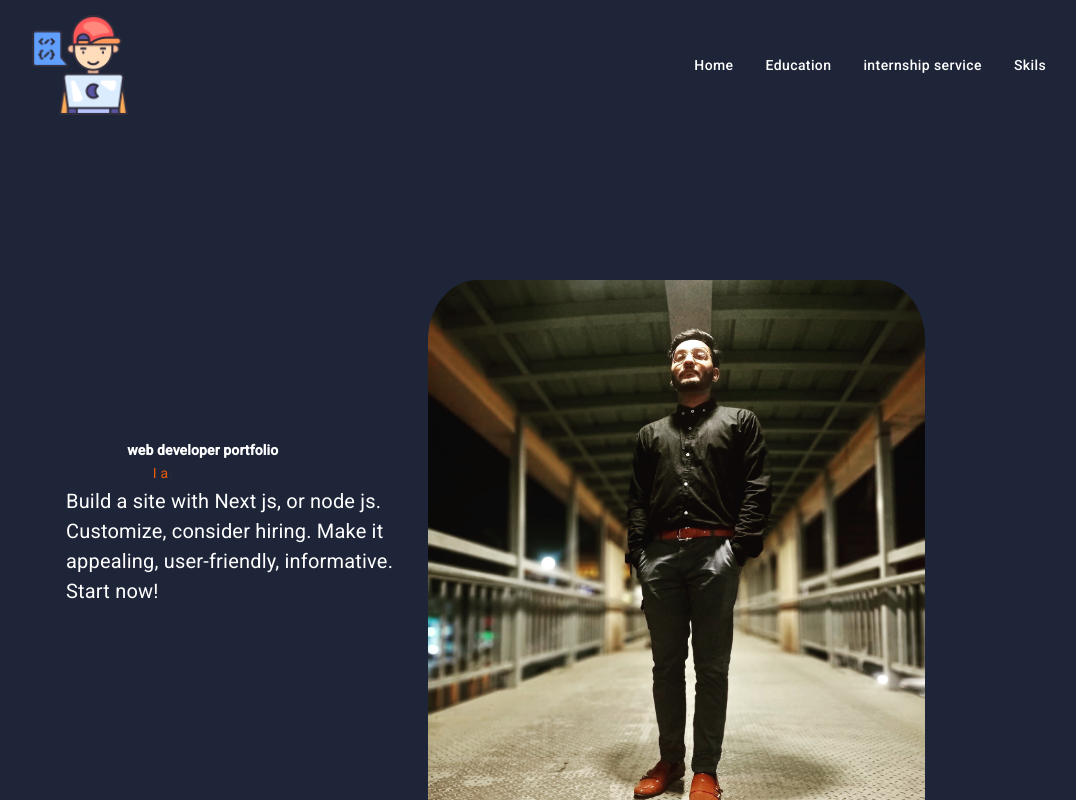
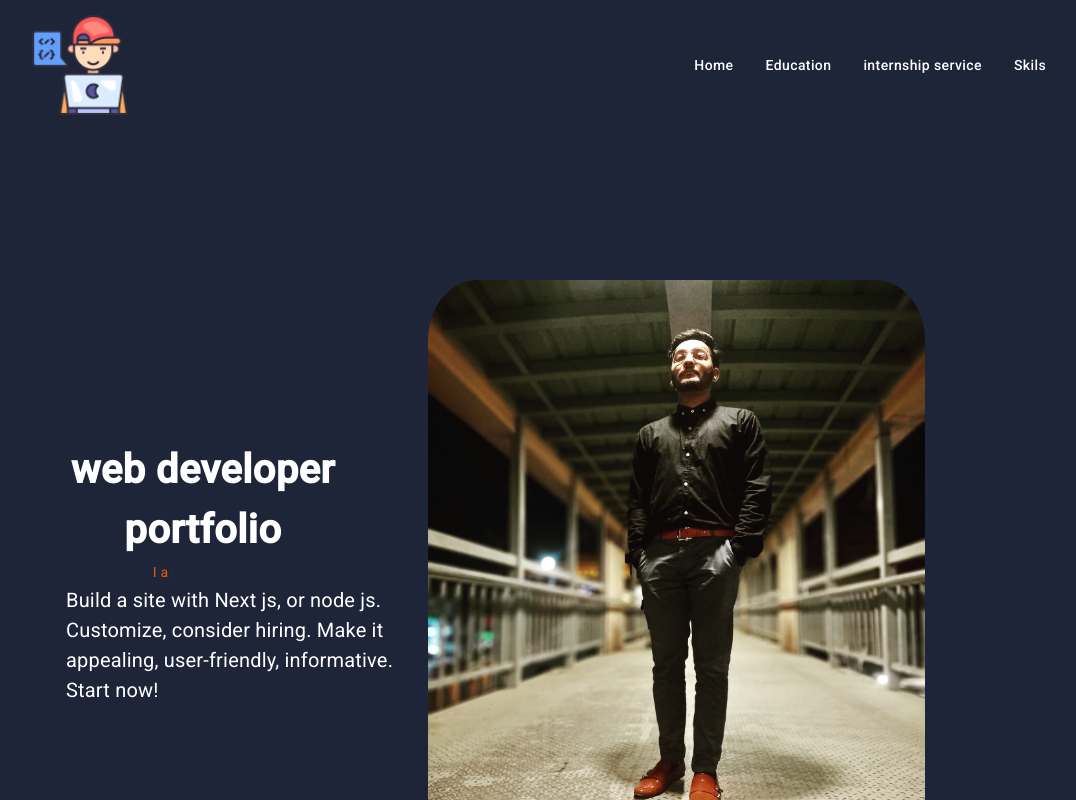
Before and after one commit to professor2203/Abdullah_shah_portfolio, a Next.js app: page / in a window 1280 px wide. Shown: the top 800 px of the page, without its empty margins (94-1170 px from the left). Built offline with nearby package versions, Linux system fonts and the light colour scheme; a web font is replaced by a local one.

Commit message:
first commit

```diff
--- a/src/components/Header.jsx
+++ b/src/components/Header.jsx
@@ -11,7 +11,7 @@ const Header = () => {
 
 <Grid container spacing={2} sx={{paddingTop:"20vh"}}>
       <Grid item xs={6} >
-        <Typography  align="center"sx={{fontWeight:"bold" ,color:"#fff" ,fontSize:{xs:"5vh",sm:"5vh",md:"3vh",lg:"",xl:"5vh"},paddingTop:"20vh",paddingLeft:"10vh"} }>
+        <Typography  align="center"sx={{fontWeight:"bold" ,color:"#fff" ,fontSize:{xs:"5vh",sm:"5vh",md:"5vh",lg:"5vh",xl:"5vh"},paddingTop:"20vh",paddingLeft:"10vh"} }>
         web developer portfolio
         </Typography>
         <Typography variant="subtitle1" align="center"
```
